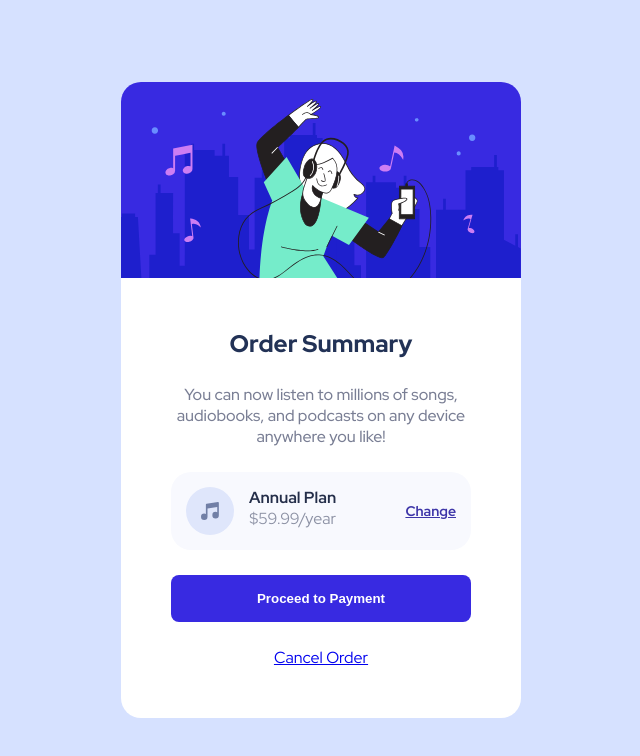
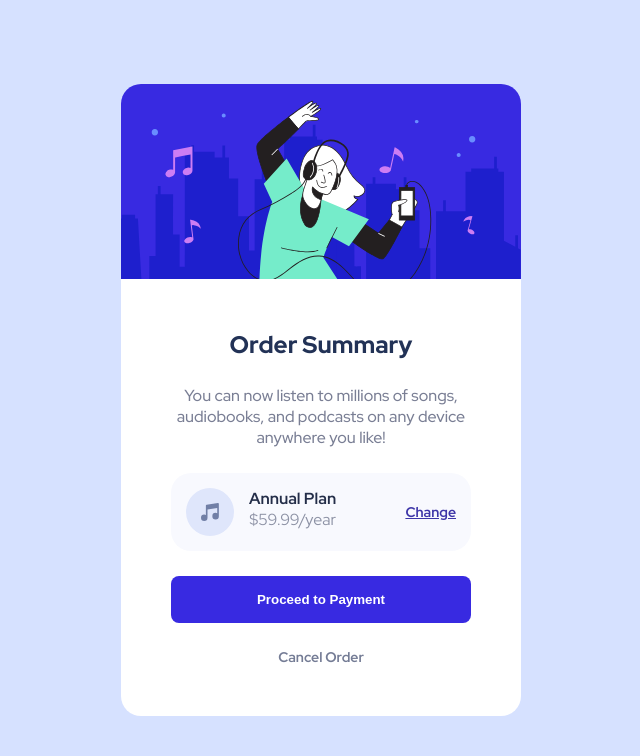
Before and after one commit to vitto2/order-summary-page, a plain HTML site: page index.html in a window 1280 px wide. Shown: the whole page, without its empty margins (319-959 px from the left). Drawn offline with Linux system fonts and the light colour scheme.

Commit message:
feat: implementa estilo do botão cancel order

```diff
--- a/index.html
+++ b/index.html
@@ -26,7 +26,7 @@
 					<a href="#">Change</a>
 				</div>
 				<button class="button-payment" type="button">Proceed to Payment</button>
-				<a href="#">Cancel Order</a>
+				<a class="cancel-order-text" href="#">Cancel Order</a>
 			</div>
 		</main>
 	</body>
--- a/style.css
+++ b/style.css
@@ -87,3 +87,14 @@ body {
 	padding: 1rem 2rem;
 	border-radius: 0.5rem;
 }
+
+.button-payment:hover {
+	background: #766cf1;
+}
+
+.cancel-order-text {
+	color: #747c95;
+	text-decoration: none;
+	font-weight: bold;
+	font-size: .875rem;
+}
```
